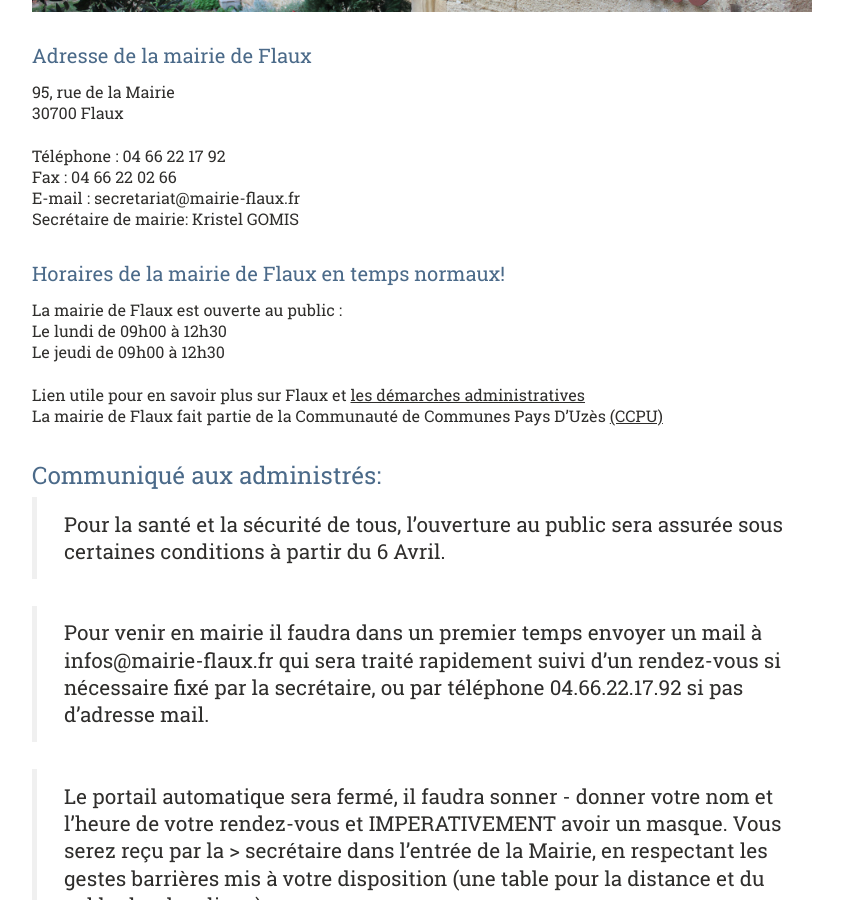
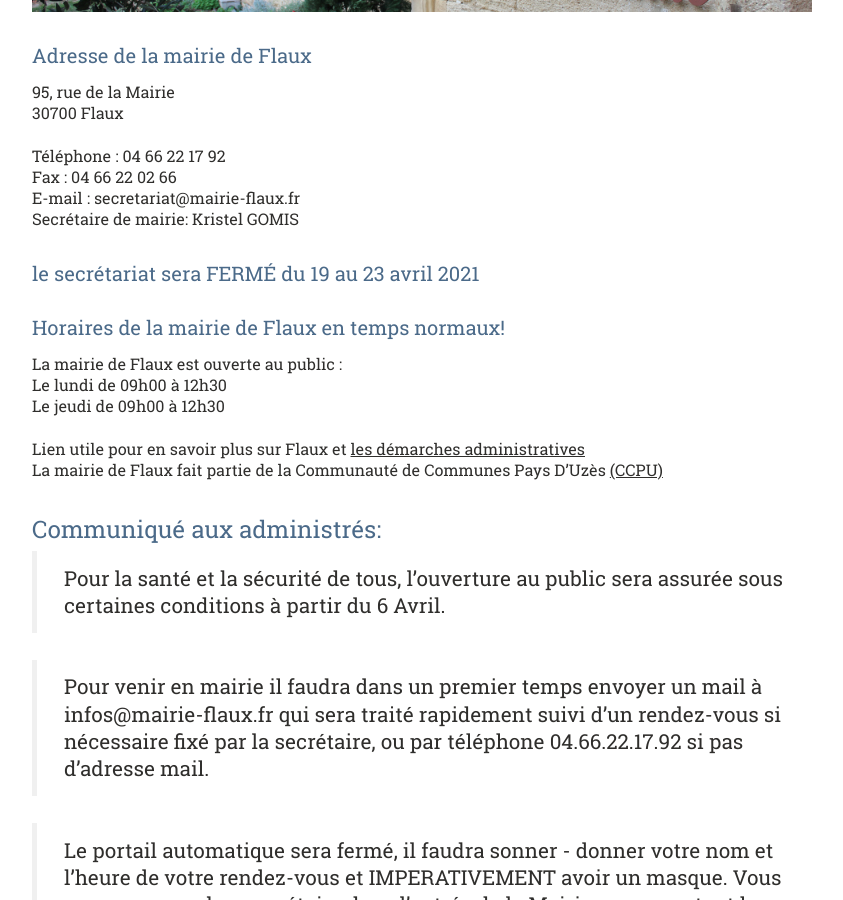
Before and after one commit to Flaux-Village/flaux-village.github.io, a Jekyll site: the page built from mairie.md, in a window 1280 px wide and 900 px high, scrolled down 569 px. Shown: the whole window, without its empty margins (58-901 px from the left). Built offline with Jekyll 4.4.1, drawn with Linux system fonts in a browser that asks for light colours; our own code applies the rules of GitHub Pages for plain Markdown files.

Commit message:
Update mairie.md

```diff
--- a/mairie.md
+++ b/mairie.md
@@ -25,6 +25,8 @@ Téléphone : 04 66 22 17 92<br/>
 Fax : 04 66 22 02 66<br/>
 E-mail : secretariat@mairie-flaux.fr<br/>
 Secrétaire de mairie: Kristel GOMIS
+
+## le secrétariat sera FERMÉ du 19 au 23 avril 2021
 
 ## Horaires de la mairie de Flaux en temps normaux!
 La mairie de Flaux est ouverte au public :<br/>
```
